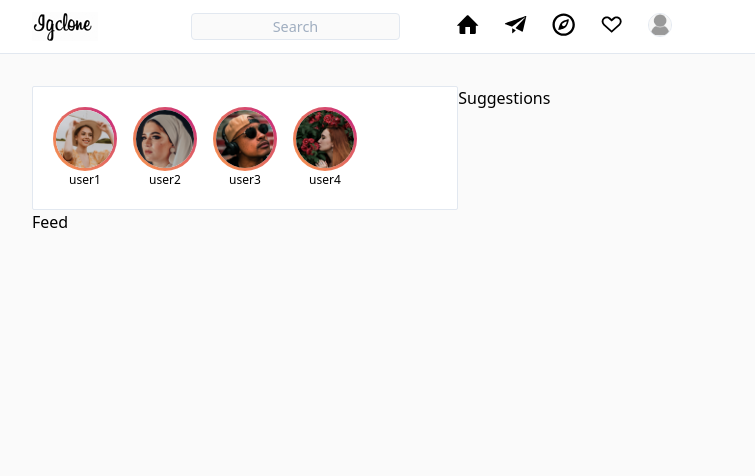
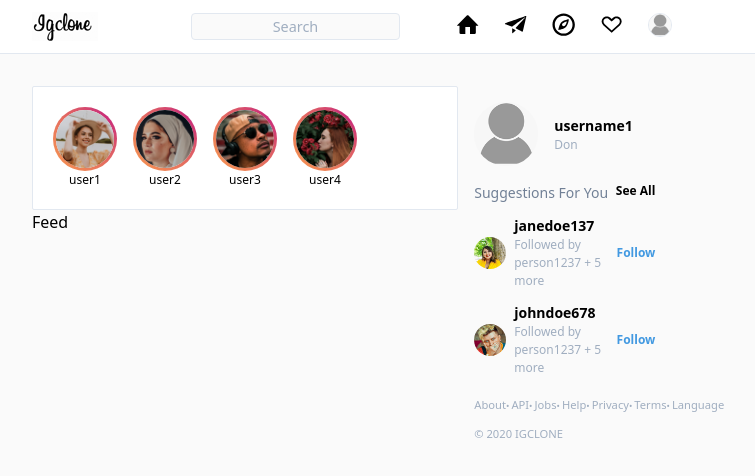
Before and after one commit to donxp/igclone, a Nuxt app: page / in a window 1280 px wide. Shown: the top 476 px of the page, without its empty margins (288-1043 px from the left). Built offline with nearby package versions, Linux system fonts and the light colour scheme.

Commit message:
add feed suggestions component

```diff
--- a/components/FeedSuggestions.vue
+++ b/components/FeedSuggestions.vue
@@ -1,5 +1,62 @@
 <template>
-    <div>
-        Suggestions
+    <div class="p-4 flex flex-col">
+        <div class="flex">
+            <div>
+                <img class="rounded-full w-16 h-16" src="/images/profile-0.png" />
+            </div>
+            <div class="flex flex-col justify-center ml-4">
+                <span class="font-semibold text-sm">
+                    username1
+                </span>
+                <span class="text-xs text-gray-500">
+                    Don
+                </span>
+            </div>
+        </div>
+        <div class="mt-4">
+            <div class="flex justify-between">
+                <span class="text-gray-600 font-medium text-sm">Suggestions For You</span>
+                <span class="text-xs font-semibold">See All</span>
+            </div>
+            <div v-for="(suggestion, index) in suggestions" :key="index" class="suggestion flex items-center">
+                <img class="rounded-full w-8 h-8" :src="'/images/' + suggestion.image" />
+                <div class="flex flex-col justify-start ml-2">
+                    <span class="text-sm font-semibold">{{ suggestion.name }}</span>
+                    <span class="text-xs text-gray-500">Followed by person1237 + 5 more</span>
+                </div>
+                <div class="flex justify-end flex-1">
+                    <span class="text-xs text-blue-500 font-semibold">Follow</span>
+                </div>
+            </div>
+        </div>
+        <Footer class="mt-5" />
     </div>
 </template>
+
+<script>
+import Footer from './Footer'
+
+export default {
+    components: { Footer },
+    data() {
+        return {
+            suggestions: [
+                {
+                    name: 'janedoe137',
+                    image: 'profile-5.png'
+                },
+                {
+                    name: 'johndoe678',
+                    image: 'profile-6.png'
+                }
+            ]
+        }
+    }
+}
+</script>
+
+<style scoped>
+.suggestion {
+    margin-top: 12px;
+}
+</style>
--- /dev/null
+++ b/components/Footer.vue
@@ -0,0 +1,29 @@
+<template>
+    <div>
+        <div class="links text-xxs text-gray-500">
+            <span>About</span>
+            <span>API</span>
+            <span>Jobs</span>
+            <span>Help</span>
+            <span>Privacy</span>
+            <span>Terms</span>
+            <span>Language</span>
+        </div>
+        <div class="mt-3 text-xxs text-gray-500">
+            © 2020 IGCLONE
+        </div>
+    </div>
+</template>
+
+<style scoped>
+.text-xxs {
+    font-size: 0.7em;
+}
+
+.links > span:not(:first-of-type):before {
+    content: '•';
+    margin-right: 2px;
+    font-size: 0.8em;
+    text-align: center;
+}
+</style>
```
Also changed, not shown: static/images/profile-5.png (added), static/images/profile-6.png (added).
